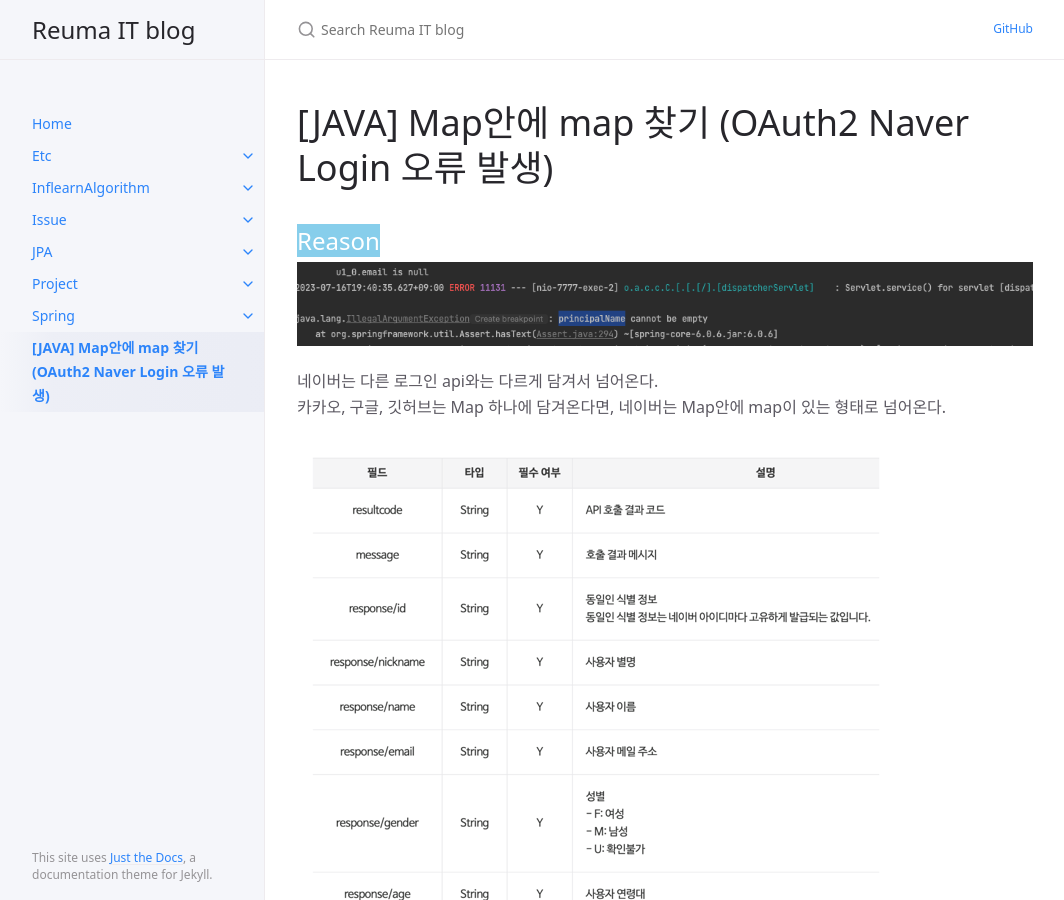
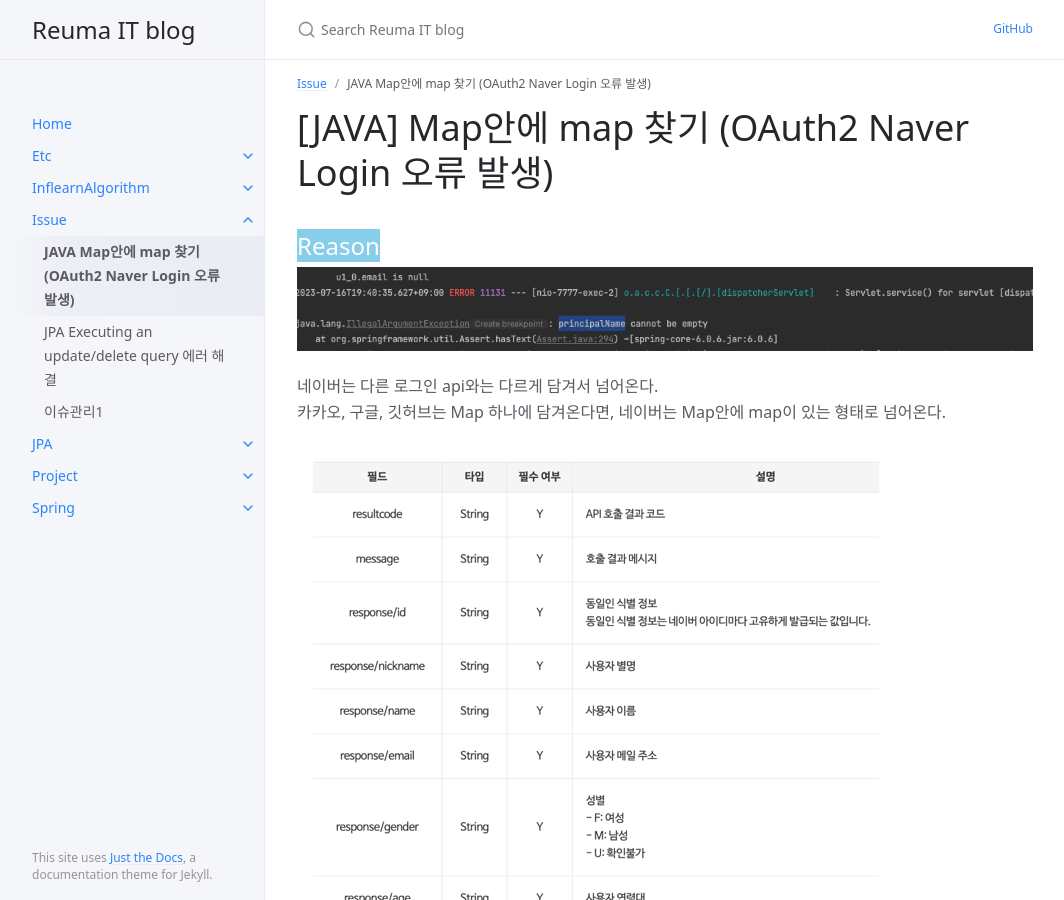
Before and after one commit to AReuma/AReuma.github.io, a Jekyll site: the page built from docs/Issue/issue2.md, in a window 1280 px wide and 900 px high. Shown: the whole window, without its empty margins (107-1171 px from the left). Built offline with Jekyll 4.4.1, drawn with Linux system fonts in a browser that asks for light colours; our own code applies the rules of GitHub Pages for plain Markdown files.

Commit message:
Map안에 map 찾기 (OAuth2 Naver Login 오류 발생)

```diff
--- a/docs/Issue/issue2.md
+++ b/docs/Issue/issue2.md
@@ -1,6 +1,6 @@
 ---
 layout: default
-title: [JAVA] Map안에 map 찾기 (OAuth2 Naver Login 오류 발생)
+title: JAVA Map안에 map 찾기 (OAuth2 Naver Login 오류 발생)
 parent: Issue
 ---
 
```
